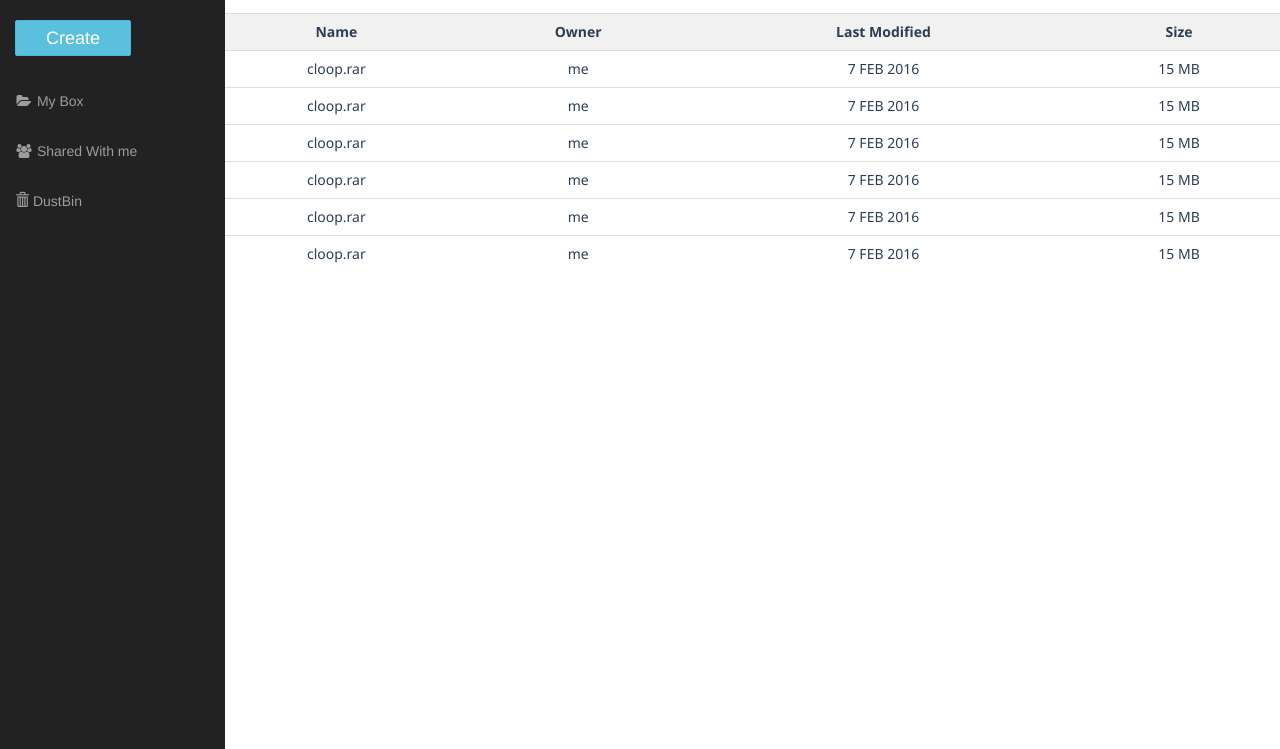
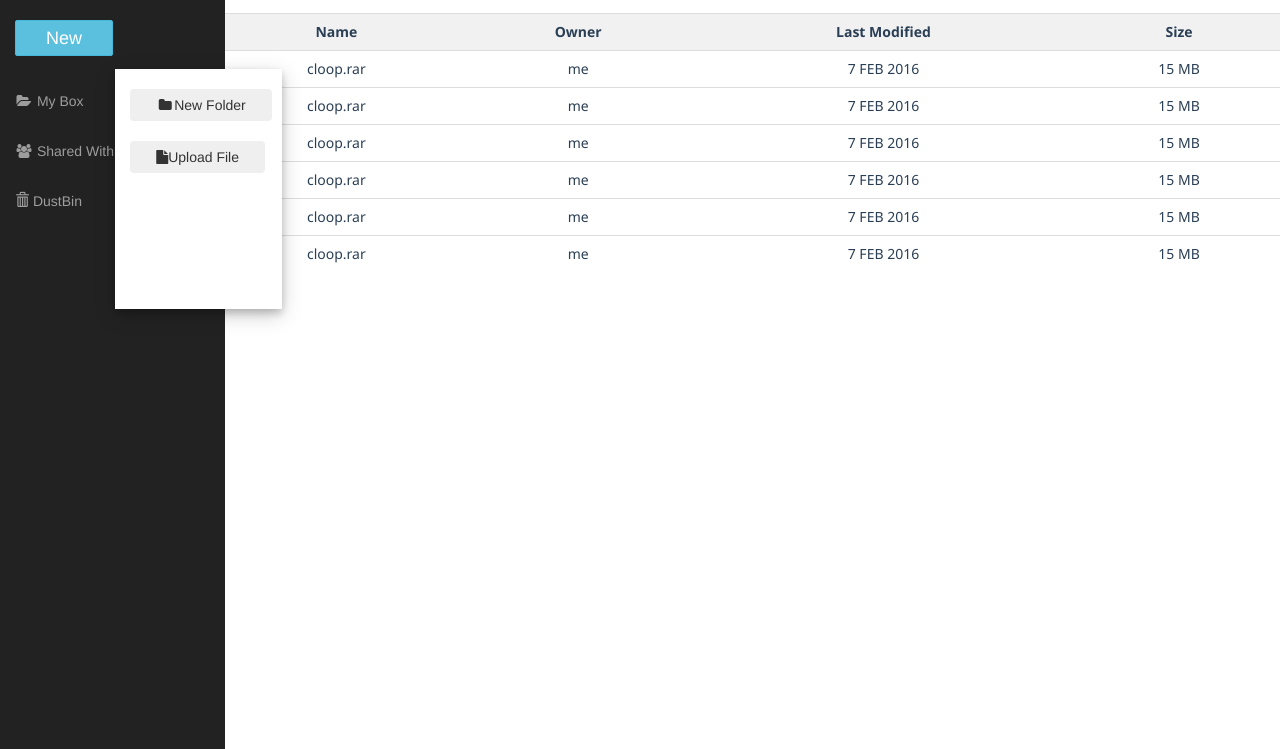
Before and after one commit to adityaup22/Cloop, a PHP site: page /storage.php in a window 1280 px wide. Shown: the part 51-800 px from the top of the page. Run offline with PHP 8.4, Linux system fonts and the light colour scheme.

Commit message:
new folder
modal added for new folder

```diff
--- a/css/storage.css
+++ b/css/storage.css
@@ -20,7 +20,7 @@
 .mycontainer{
 
 	position:absolute;
-	left:10%;
+	left:9%;
 	width:13%;
 	height:30%;
 	top:15%;
@@ -46,3 +46,11 @@
   cursor: pointer;
   opacity: 0;
   filter: alpha(opacity=0); }
+
+ #mybutton{
+	position:relative;
+	left:70%;}
+
+#mybutton2{
+	position:relative;
+	left:15%;}
--- a/js/storage.js
+++ b/js/storage.js
@@ -1,7 +1,7 @@
 $(function(){
 
 	var file = $(".mycontainer");
-	file.hide();
+	//file.hide();
 
 	$(".btn-create").click(function(){
 		file.toggle();
--- a/storage.php
+++ b/storage.php
@@ -150,7 +150,7 @@
                 <ul class='nav navbar-nav side-nav'>
                 	 <li  >
                    		<div class="container ">
-                        	<button class="btn btn-lg btn-info btn-create " >Create</button>
+                        	<button class="btn btn-lg btn-info btn-create " >New</button>
 
                         </div>
 
@@ -192,7 +192,7 @@
 
                       <ul class="nav myul">
                       <li><br/></li>
-                      <li><button class="btn file-upload"><i class='fa fa-fw  fa-folder'></i>New Folder</button></li>
+                      <li><button class="btn file-upload"  data-toggle='modal' data-target="#myModal" data-backdrop="static"><i class='fa fa-fw  fa-folder'></i>New Folder</button></li>
                       <li><br/></li>
                      <li> <button class="btn file-upload"><i class="fa fa-file"></i><input type="file" class="file-input">Upload File</button></li>
 
@@ -201,7 +201,33 @@
 
 
 </div>
+<!------------------------newfile,folder division end------------>
 
+<!---------modal for new folder--------------------------->
+
+<div id='myModal' class='modal fade' role='dialog'>
+  <div class='modal-dialog modal-sm'>
+
+    <!-- Modal content-->
+    <div class='modal-content'>
+      <div class='modal-header' style='padding:15px 20px;'>
+        <button type='button' class='close' data-dismiss='modal'>&times;</button>
+        <h4 ><i class="fa fa-plus"></i>New Folder </h4>
+      </div>
+      <div class='modal-body'>
+      	<form action='' id='' method='post'>
+
+        	<input type="text" class="form-control" placeholder="Enter Name of folder">
+            <br/>
+            <button type="submit" class="btn btn-sm btn-primary  " id="mybutton">Create </button>
+            <button type='button' class='btn btn-sm btn-default' id="mybutton2" data-dismiss='modal'>Cancel</button>
+		</form>
+      </div>
+
+    </div>
+
+  </div>
+</div>
 
 
 </div><!--------------------Wrapper end---------->
```
